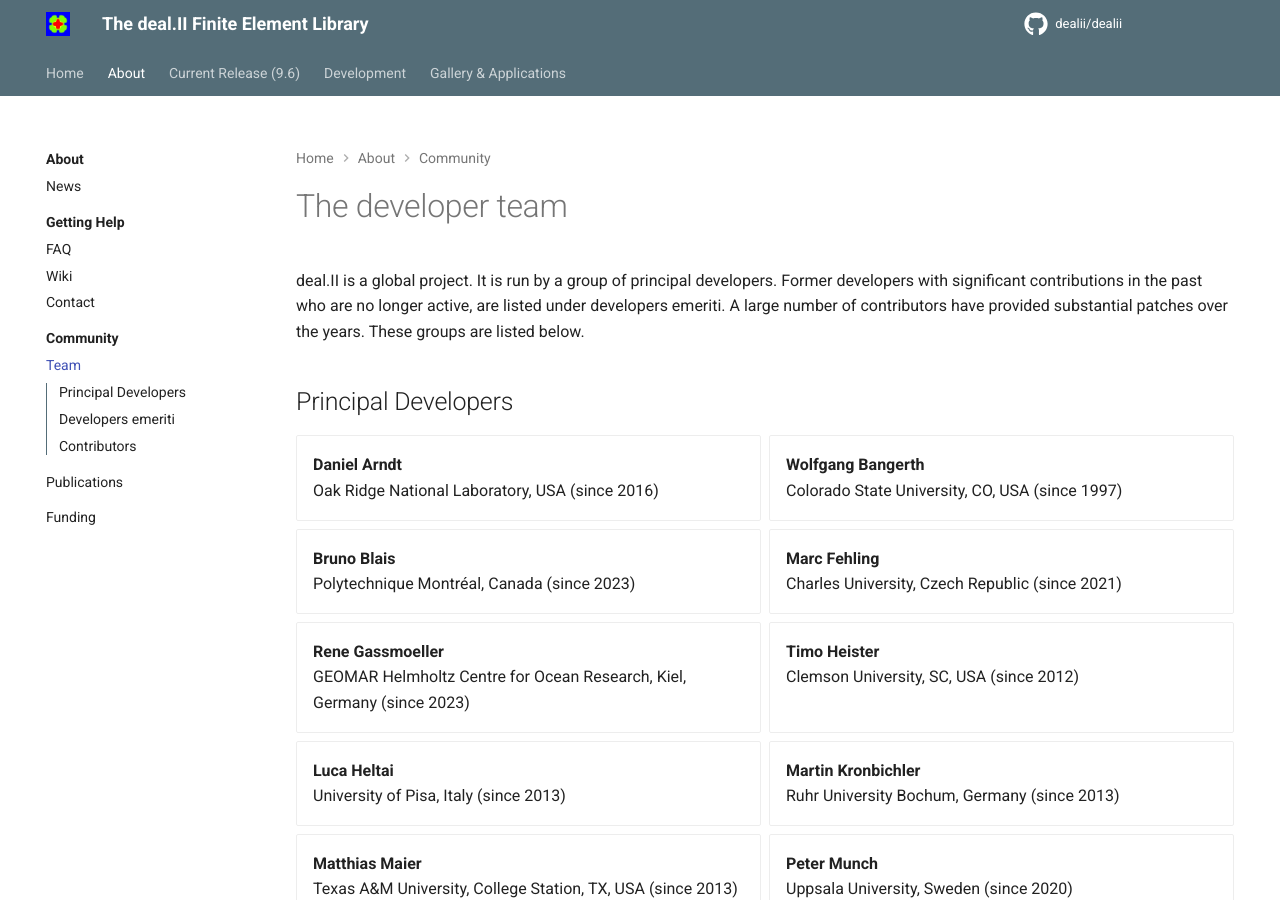
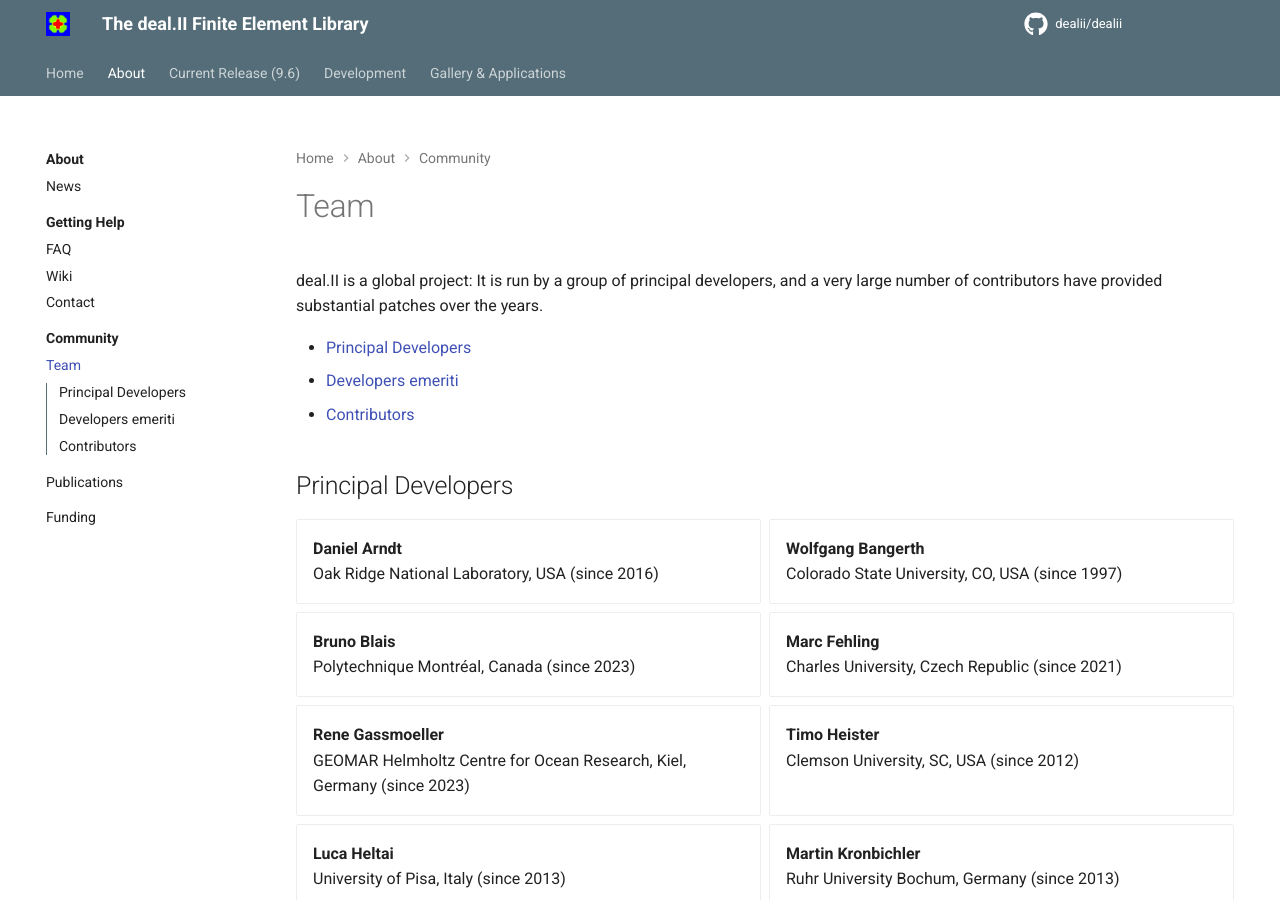
Before and after one commit to dealii/website, an MkDocs documentation site: the page built from docs/community/team.md, in a window 1280 px wide and 900 px high. Built offline with MkDocs 1.6.1 and Material for MkDocs 9.7.7, drawn with Linux system fonts in a browser that asks for light colours; comment, search, counter and statistics services are not loaded.

Commit message:
Make it easier to find the different groups of people on the 'Team' page.

```diff
--- a/docs/community/team.md
+++ b/docs/community/team.md
@@ -1,7 +1,6 @@
-The developer team
-=========================
+deal.II is a global project: It is run by a group of principal developers, and a very large number of contributors have provided substantial patches over the years.
 
-deal.II is a global project. It is run by a group of principal developers. Former developers with significant contributions in the past who are no longer active, are listed under developers emeriti. A large number of contributors have provided substantial patches over the years. These groups are listed below.
+[TOC]
 
 
 Principal Developers
```
